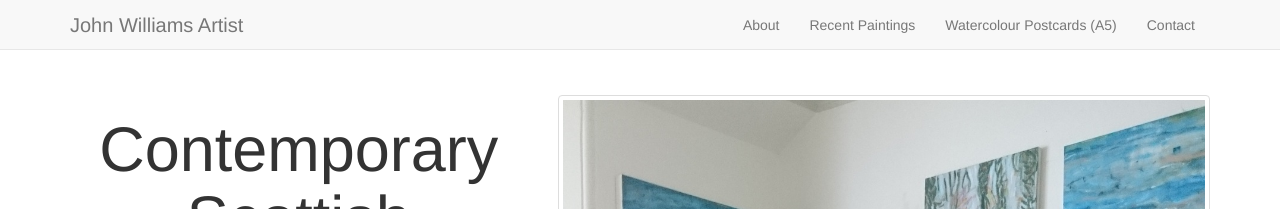
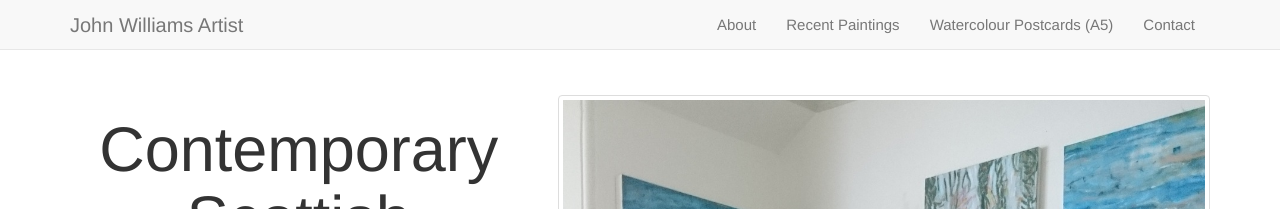
Before and after one commit to jyus/Jekyll_Template, a Jekyll site: the page built from index.html, in a window 1280 px wide. Shown: the top 209 px of the page. Built offline with Jekyll 4.4.1, drawn with Linux system fonts in a browser that asks for light colours; nearby versions of some CDN libraries; library files that are not in the unit come from our copies.

Commit message:
initial commit

```diff
--- a/_layouts/default.html
+++ b/_layouts/default.html
@@ -48,17 +48,17 @@
                         <a class="page-scroll" href="#gallery" style="font-size:16px;">Recent Paintings</a>
                     </li> -->
                     <li>
-                        <a class="page-scroll" href="{{ '/#about' | absolute_url }}" style="font-size:14px;">About</a>
+                        <a class="page-scroll" href="{{ '/#about' | absolute_url }}" style="font-size:15px;">About</a>
                     </li>
                     <li>
-                        <a class="page-scroll" href="/gallery.html" style="font-size:14px;">Recent Paintings</a>
+                        <a class="page-scroll" href="{{ '/gallery.html' | absolute_url }}" style="font-size:15px;">Recent Paintings</a>
                     </li>
                     <li>
-                        <a class="page-scroll" href="/postcards.html" style="font-size:14px;">Watercolour Postcards (A5)</a>
+                        <a class="page-scroll" href="{{ '/postcards.html' | absolute_url }}" style="font-size:15px;">Watercolour Postcards (A5)</a>
 
                     </li>
                     <li>
-                        <a class="page-scroll" href="/contact.html" style="font-size:14px;">Contact</a>
+                        <a class="page-scroll" href="{{ '/contact.html' | absolute_url }}" style="font-size:15px;">Contact</a>
                     </li>
                 </ul>
             </div>
```
